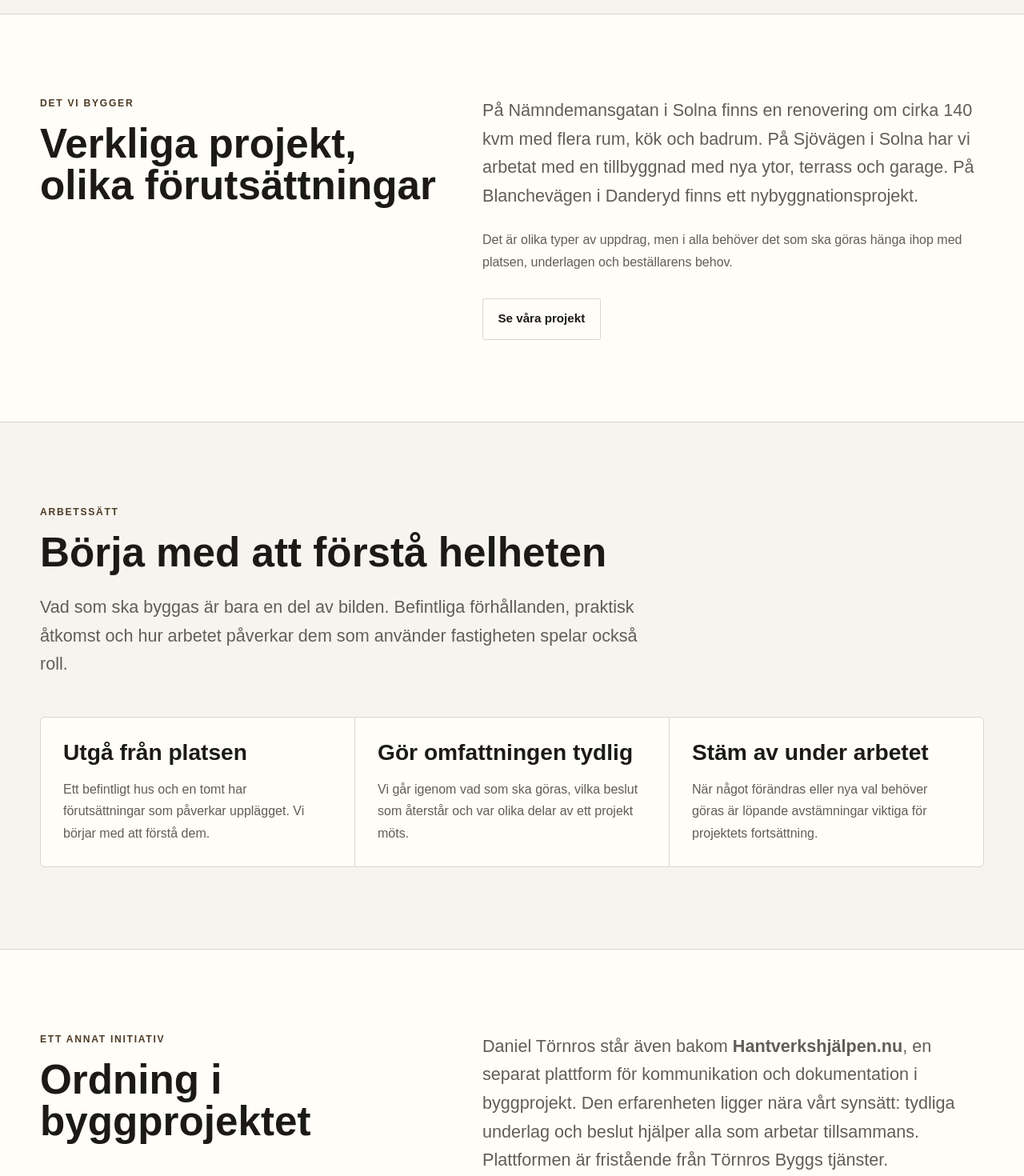
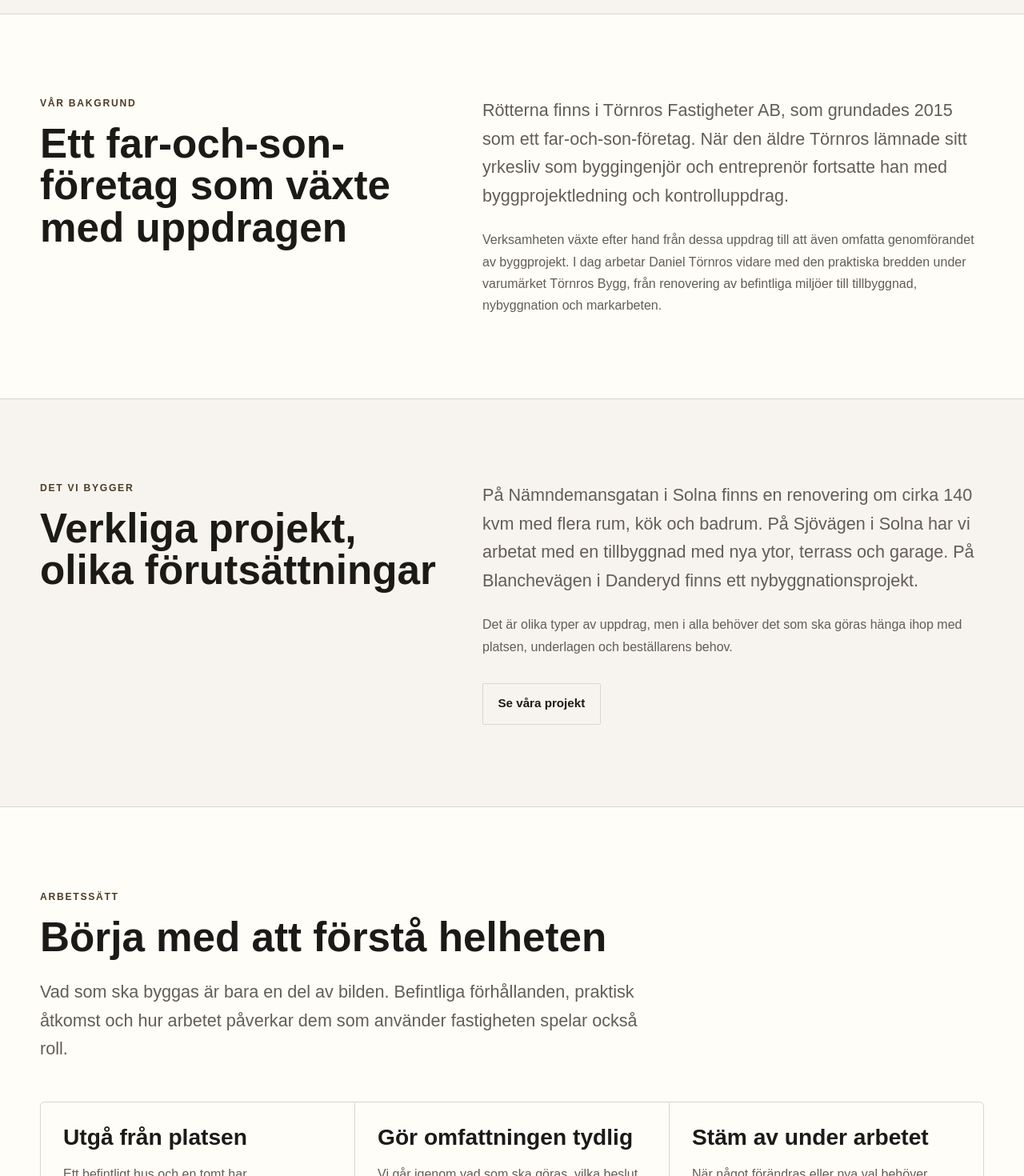
Before and after one commit to tornrosdaniel-cell/tornrosbygg-web, a Next.js app: page /om-oss in a window 1280 px wide. Shown: the part 560-2030 px from the top of the page at 80% size. Built offline with nearby package versions, Linux system fonts and the light colour scheme.

Commit message:
Add verified Törnros company history to About page

```diff
--- a/src/app/om-oss/page.tsx
+++ b/src/app/om-oss/page.tsx
@@ -36,6 +36,16 @@
 
       <section className="section border-y border-[var(--color-border)] bg-[var(--color-surface)]">
         <div className="container grid gap-10 lg:grid-cols-[0.9fr_1.1fr]">
+          <div><p className="eyebrow mb-4">Vår bakgrund</p><h2 className="heading-lg">Ett far-och-son-företag som växte med uppdragen</h2></div>
+          <div>
+            <p className="body-lg">Rötterna finns i Törnros Fastigheter AB, som grundades 2015 som ett far-och-son-företag. När den äldre Törnros lämnade sitt yrkesliv som byggingenjör och entreprenör fortsatte han med byggprojektledning och kontrolluppdrag.</p>
+            <p className="body-copy mt-6">Verksamheten växte efter hand från dessa uppdrag till att även omfatta genomförandet av byggprojekt. I dag arbetar Daniel Törnros vidare med den praktiska bredden under varumärket Törnros Bygg, från renovering av befintliga miljöer till tillbyggnad, nybyggnation och markarbeten.</p>
+          </div>
+        </div>
+      </section>
+
+      <section className="section">
+        <div className="container grid gap-10 lg:grid-cols-[0.9fr_1.1fr]">
           <div><p className="eyebrow mb-4">Det vi bygger</p><h2 className="heading-lg">Verkliga projekt, olika förutsättningar</h2></div>
           <div>
             <p className="body-lg">På Nämndemansgatan i Solna finns en renovering om cirka 140 kvm med flera rum, kök och badrum. På Sjövägen i Solna har vi arbetat med en tillbyggnad med nya ytor, terrass och garage. På Blanchevägen i Danderyd finns ett nybyggnationsprojekt.</p>
@@ -45,7 +55,7 @@
         </div>
       </section>
 
-      <section className="section">
+      <section className="section border-y border-[var(--color-border)] bg-[var(--color-surface)]">
         <div className="container">
           <div className="max-w-3xl"><p className="eyebrow mb-4">Arbetssätt</p><h2 className="heading-lg">Börja med att förstå helheten</h2><p className="body-lg mt-6">Vad som ska byggas är bara en del av bilden. Befintliga förhållanden, praktisk åtkomst och hur arbetet påverkar dem som använder fastigheten spelar också roll.</p></div>
           <div className="mt-12 grid gap-px overflow-hidden rounded-[var(--radius-md)] border border-[var(--color-border)] bg-[var(--color-border)] md:grid-cols-3">
@@ -54,7 +64,7 @@
         </div>
       </section>
 
-      <section className="section border-y border-[var(--color-border)] bg-[var(--color-surface)]">
+      <section className="section">
         <div className="container grid gap-10 lg:grid-cols-[0.9fr_1.1fr]">
           <div><p className="eyebrow mb-4">Ett annat initiativ</p><h2 className="heading-lg">Ordning i byggprojektet</h2></div>
           <div><p className="body-lg">Daniel Törnros står även bakom <a href="https://hantverkshjalpen.nu/" className="font-bold text-[var(--color-accent-dark)] underline underline-offset-4">Hantverkshjälpen.nu</a>, en separat plattform för kommunikation och dokumentation i byggprojekt. Den erfarenheten ligger nära vårt synsätt: tydliga underlag och beslut hjälper alla som arbetar tillsammans. Plattformen är fristående från Törnros Byggs tjänster.</p></div>
```
